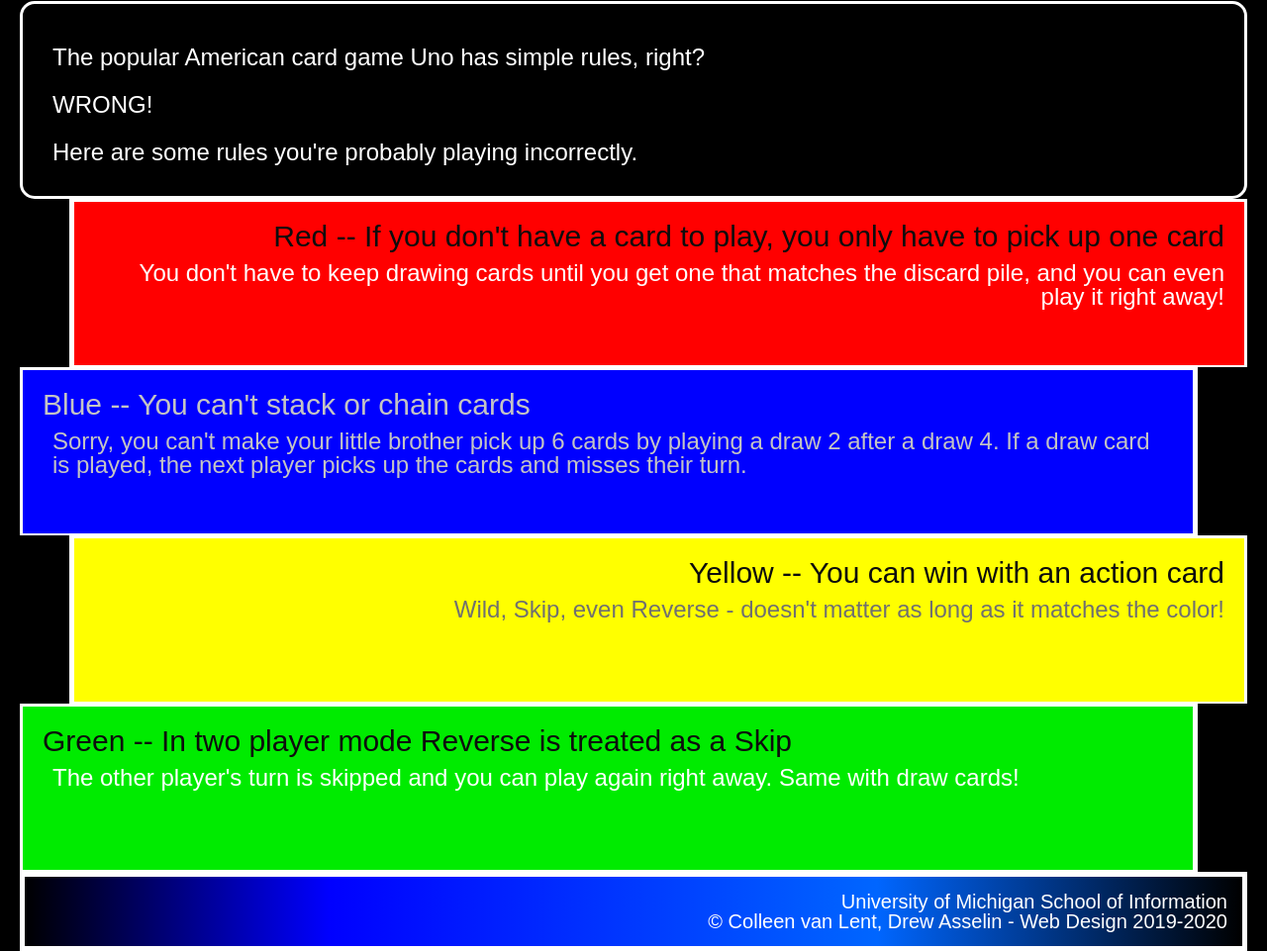
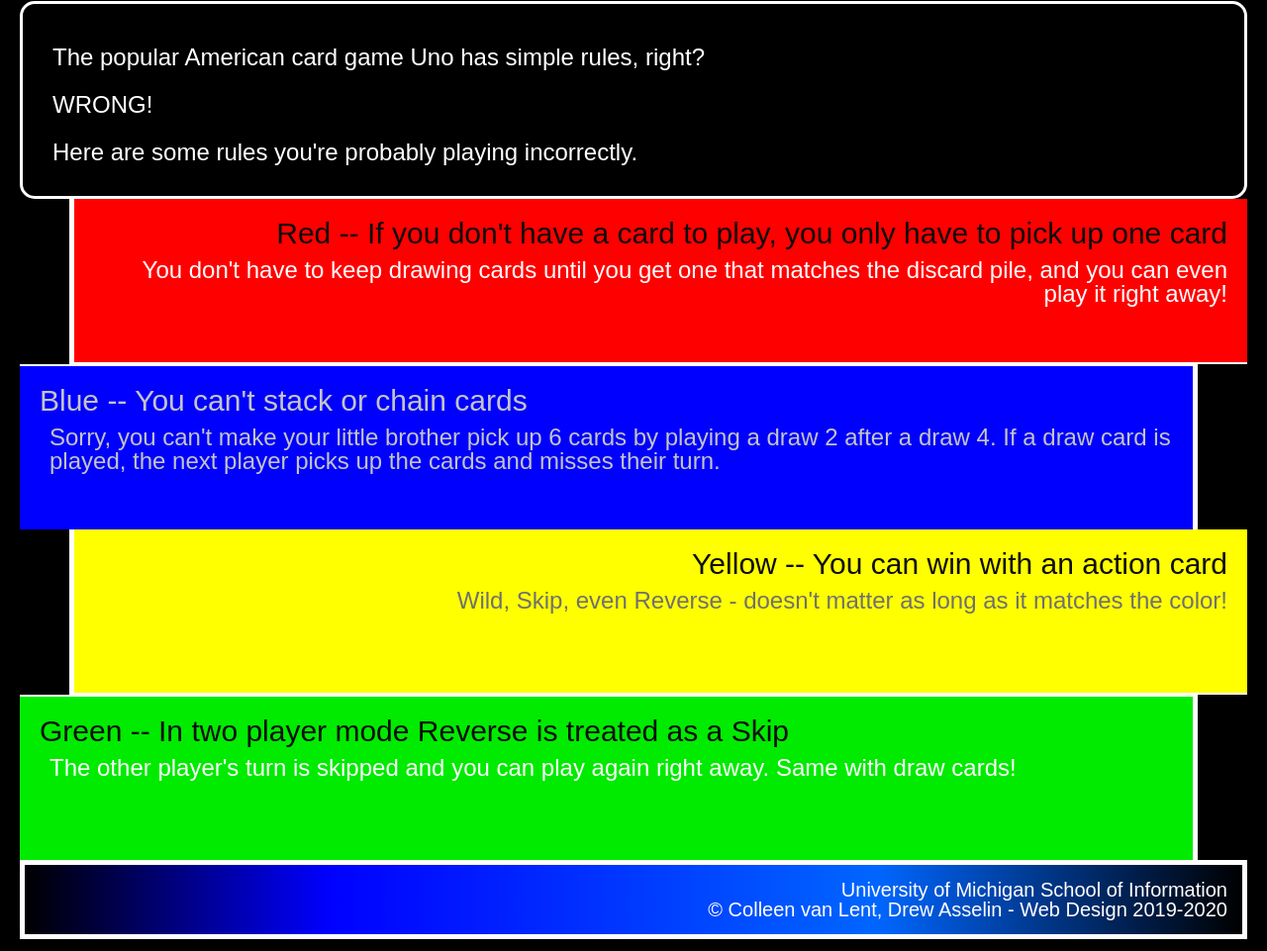
Before and after one commit to eyonglee/css_practice, a plain HTML site: page index.html in a window 1280 px wide. Shown: the part 327-1288 px from the top of the page at 99% size. Drawn offline with Linux system fonts and the light colour scheme.

Commit message:
updated css

```diff
--- a/css/style.css
+++ b/css/style.css
@@ -50,16 +50,18 @@ div {
     background-color: #FF0000;
     text-align: right;
     margin-left: 50px;
-    border-bottom: 2px #FFFFFF solid;
-    border-left: 5px #FFFFFF solid;
+    border-width: 0px 0px 2px 5px;
+    border-color: #FFFFFF;
+    border-style: solid;
 }
 
 .blue {
     background-color: #0000FF;
     text-align: left;
     margin-right: 50px;
-    border-right: 5px #FFFFFF solid;
-    border-bottom: 2px #FFFFFF solid;
+    border-width: 2px 5px 0px 0px;
+    border-color: #FFFFFF;
+    border-style: solid;
 
 }
 
@@ -75,8 +77,9 @@ div {
     background-color: #FFFF00;
     text-align: right;
     margin-left: 50px;
-    border-bottom: 2px #FFFFFF solid;
-    border-left: 5px #FFFFFF solid;
+    border-width: 0px 0px 2px 5px;
+    border-color: #FFFFFF;
+    border-style: solid;
 }
 
 .yellow p {
@@ -87,8 +90,9 @@ div {
     background-color: #00EB00;
     text-align: left;
     margin-right: 50px;
-    border-right: 5px #FFFFFF solid;
-    border-bottom: 2px #FFFFFF solid;
+    border-width: 2px 5px 0px 0px;
+    border-color: #FFFFFF;
+    border-style: solid;
 }
 
 footer {
```
